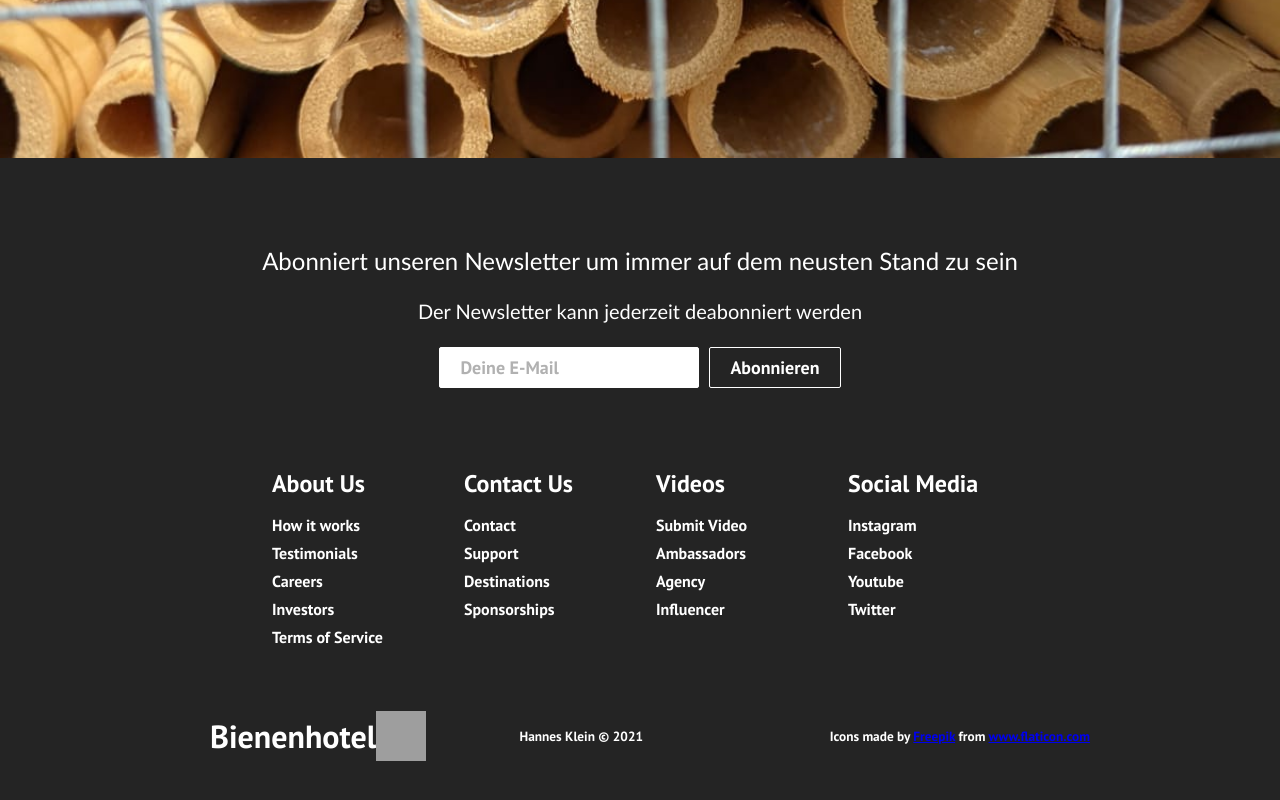
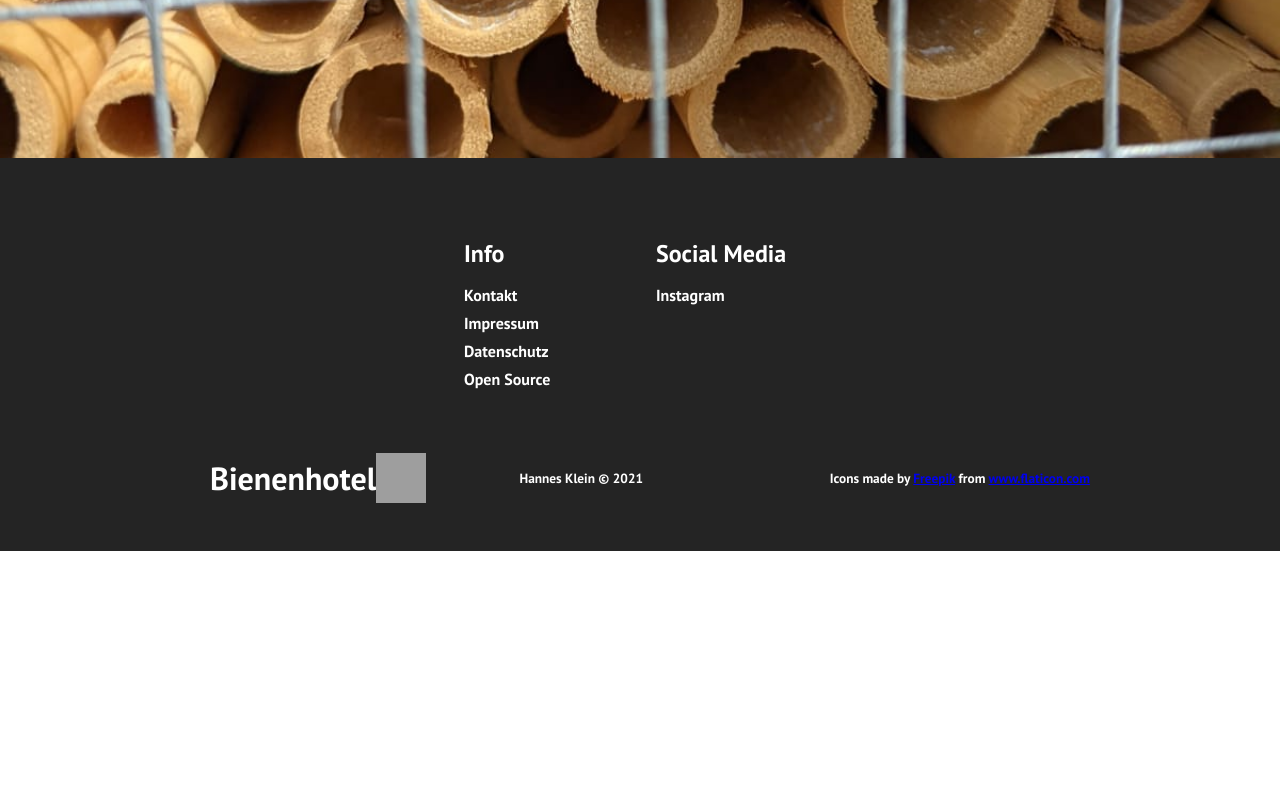
Before and after one commit to KLHA05/Bienenhotel, a React (Create React App) app: page /about in a window 1280 px wide. Shown: the part 642-1442 px from the top of the page. After the commit the page ends 1193 px from the top, so only its background shows below. Built offline with nearby package versions, Linux system fonts and the light colour scheme; grey boxes are pictures that could not be loaded.

Commit message:
added impressum and fixed dropdown bug

```diff
--- a/src/App.css
+++ b/src/App.css
@@ -32,3 +32,12 @@
     color: #fff;
     font-size: 100px;
 }
+
+.impressum {
+    color: #4c4a37;
+    font-family: 'Source Sans Pro', sans-serif;
+    font-size: 18px;
+    line-height: 32px;
+    margin: 0 0 24px;
+    text-align: center;
+}
--- a/src/App.js
+++ b/src/App.js
@@ -4,6 +4,7 @@ import {BrowserRouter as Router, Switch, Route} from "react-router-dom";
 import Home from "./components/pages/Home";
 import About from "./components/pages/about";
 import Project from "./components/pages/project";
+import impressum from "./components/pages/impressum";
 
 function App() {
   return (
@@ -16,6 +17,7 @@ function App() {
                 <Route path="/Bienenhotel/" exact component={Home} />
                 <Route path="/about" component={About}/>
                 <Route path="/project" component={Project}/>
+                <Route path="/impressum" component={impressum}/>
             </Switch>
         </Router>
 
--- a/src/components/Footer.js
+++ b/src/components/Footer.js
@@ -1,62 +1,22 @@
 import React from 'react';
 import './Footer.css';
-import { Button } from './Button';
 import { Link } from 'react-router-dom';
 
 function Footer() {
     return (
         <div className='footer-container'>
-            <section className='footer-subscription'>
-                <p className='footer-subscription-heading'>
-                    Abonniert unseren Newsletter um immer auf dem neusten Stand zu sein
-                </p>
-                <p className='footer-subscription-text'>
-                    Der Newsletter kann jederzeit deabonniert werden
-                </p>
-                <div className='input-areas'>
-                    <form>
-                        <input
-                            className='footer-input'
-                            name='email'
-                            type='email'
-                            placeholder='Deine E-Mail'
-                        />
-                        <Button buttonStyle='btn--outline'>Abonnieren</Button>
-                    </form>
-                </div>
-            </section>
             <div class='footer-links'>
                 <div className='footer-link-wrapper'>
                     <div class='footer-link-items'>
-                        <h2>About Us</h2>
-                        <Link to='/sign-up'>How it works</Link>
-                        <Link to='/'>Testimonials</Link>
-                        <Link to='/'>Careers</Link>
-                        <Link to='/'>Investors</Link>
-                        <Link to='/'>Terms of Service</Link>
-                    </div>
-                    <div class='footer-link-items'>
-                        <h2>Contact Us</h2>
-                        <Link to='/'>Contact</Link>
-                        <Link to='/'>Support</Link>
-                        <Link to='/'>Destinations</Link>
-                        <Link to='/'>Sponsorships</Link>
-                    </div>
-                </div>
-                <div className='footer-link-wrapper'>
-                    <div class='footer-link-items'>
-                        <h2>Videos</h2>
-                        <Link to='/'>Submit Video</Link>
-                        <Link to='/'>Ambassadors</Link>
-                        <Link to='/'>Agency</Link>
-                        <Link to='/'>Influencer</Link>
+                        <h2>Info</h2>
+                        <Link to='/impressum'>Kontakt</Link>
+                        <Link to='/impressum'>Impressum</Link>
+                        <Link to='/impressum'>Datenschutz</Link>
+                        <Link to='/impressum'>Open Source</Link>
                     </div>
                     <div class='footer-link-items'>
                         <h2>Social Media</h2>
                         <a href="https://www.instagram.com/wildbienensympathisanten/">Instagram</a>
-                        <Link to='/'>Facebook</Link>
-                        <Link to='/'>Youtube</Link>
-                        <Link to='/'>Twitter</Link>
                     </div>
                 </div>
             </div>
--- a/src/components/HeroSection.js
+++ b/src/components/HeroSection.js
@@ -6,7 +6,7 @@ function HeroSection() {
     return (
         <div className='hero-container'>
             <h1>Wildbienennisthilfe</h1>
-            <p>Schaut euch doch mal um!</p>
+            <p>Willkommen auf unserer Website!</p>
         </div>
     );
 }
--- a/src/components/Navbar.js
+++ b/src/components/Navbar.js
@@ -8,6 +8,7 @@ import Dropdown2 from "./dropdown2";
 function Navbar(){
     const [click, setClick] = useState(false);
     const [dropdown, setDropdown] = useState(false);
+    const [dropdown2, setDropdown2] = useState(false);
 
     const handleClick = () => setClick(!click);
 
@@ -26,6 +27,22 @@ function Navbar(){
             setDropdown(false);
         } else {
             setDropdown(false);
+        }
+    };
+
+    const onMouseEnter2 = () => {
+        if (window.innerWidth < 960) {
+            setDropdown2(false);
+        } else {
+            setDropdown2(true);
+        }
+    };
+
+    const onMouseLeave2 = () => {
+        if (window.innerWidth < 960) {
+            setDropdown2(false);
+        } else {
+            setDropdown2(false);
         }
     };
     return (
@@ -55,13 +72,13 @@ function Navbar(){
                         {dropdown && <Dropdown/>}
                     </li>
                     <li className='nav-item2'
-                        onMouseEnter={onMouseEnter}
-                        onMouseLeave={onMouseLeave}
+                        onMouseEnter={onMouseEnter2}
+                        onMouseLeave={onMouseLeave2}
                     >
                         <Link to= "/project" className="nav-links" onClick={closeMobileMenu}>
                             Unser Projekt
                         </Link>
-                        {dropdown && <Dropdown2/>}
+                        {dropdown2 && <Dropdown2/>}
                     </li>
                 </ul>
             </div>
--- a/src/components/pages/project.js
+++ b/src/components/pages/project.js
@@ -5,7 +5,7 @@ import Footer from "../Footer";
 export default function Project(){
     return(
         <div>
-            <h1 className="project"></h1>
+            <div className="project"></div>
 
             <Footer/>
 
```
